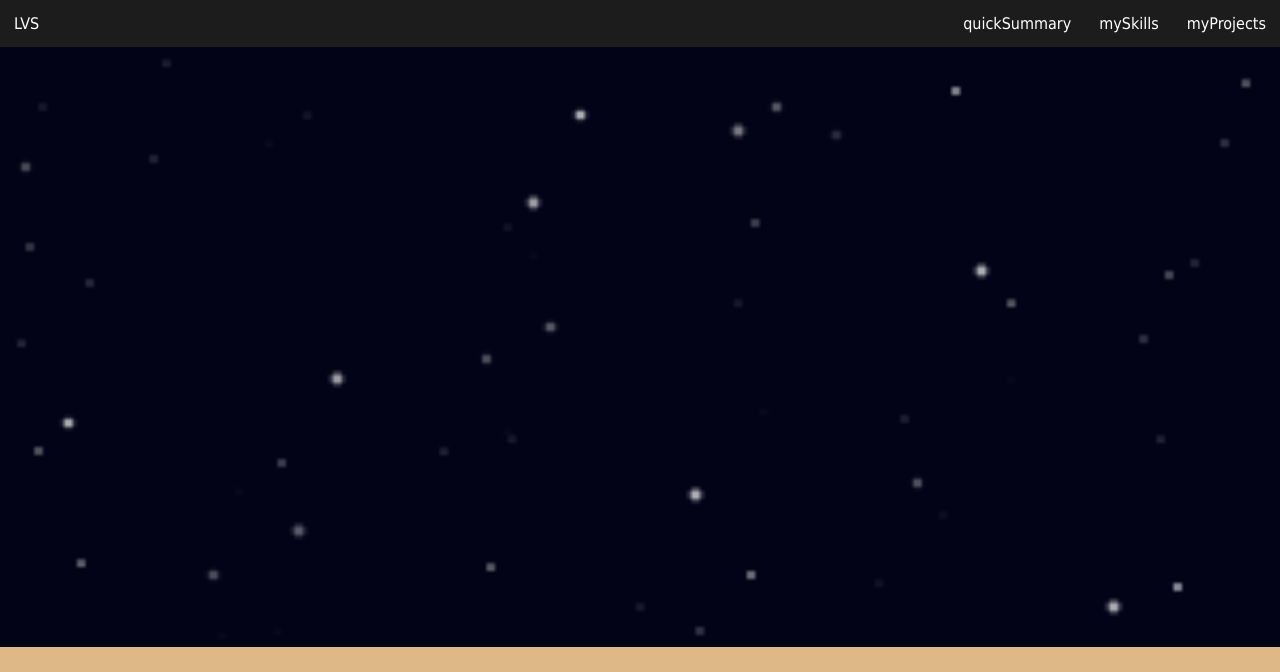
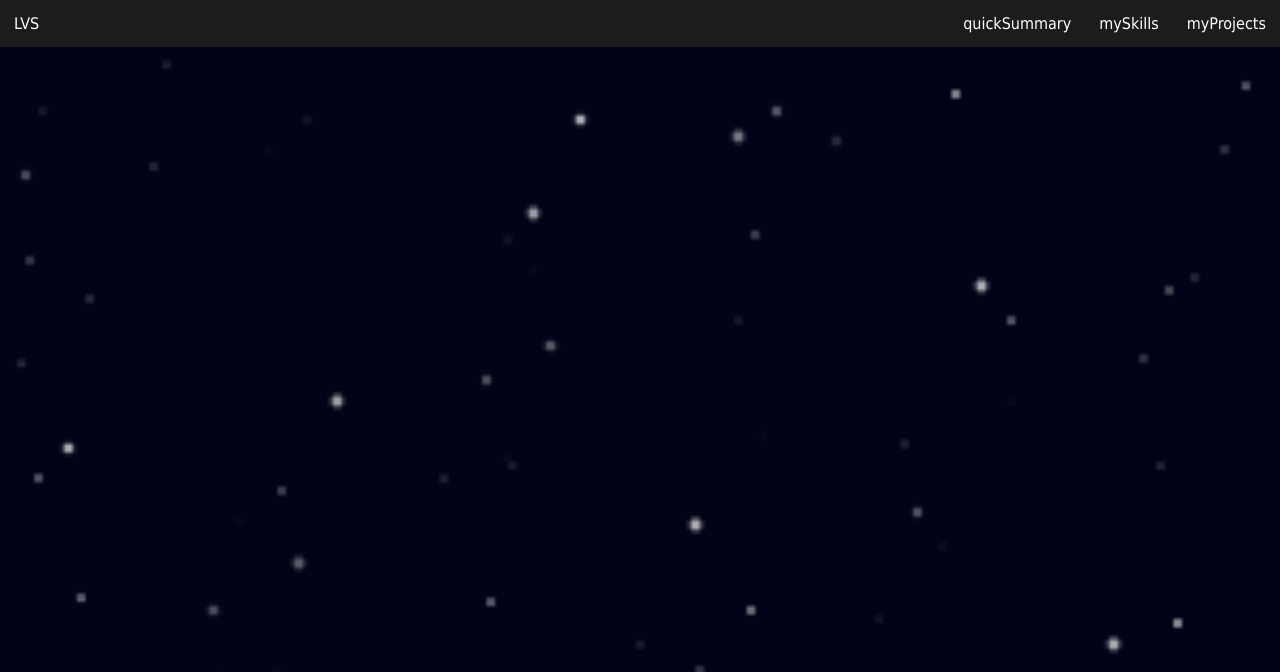
Before and after one commit to LanceSebastian/Portfolio, a plain HTML site: page index.html in a window 1280 px wide. Shown: the top 672 px of the page. Drawn offline with Linux system fonts and the light colour scheme.

Commit message:
update styles

```diff
--- a/src/styles.css
+++ b/src/styles.css
@@ -16,7 +16,7 @@ body {
 	margin:0;
 	font-family: Tahoma, sans-serif;
 	color: black;
-	background-color: burlywood;
+	background-color: rgb(222, 184, 135);
 }
 
 footer {
@@ -63,7 +63,7 @@ footer {
 		background-size: cover;
 		background-blend-mode: multiply;
 		display: flex;
-		height: 75vh;
+		height: 75%;
 		width: 100%;
 		justify-content: center;
 		align-items: center;
```
